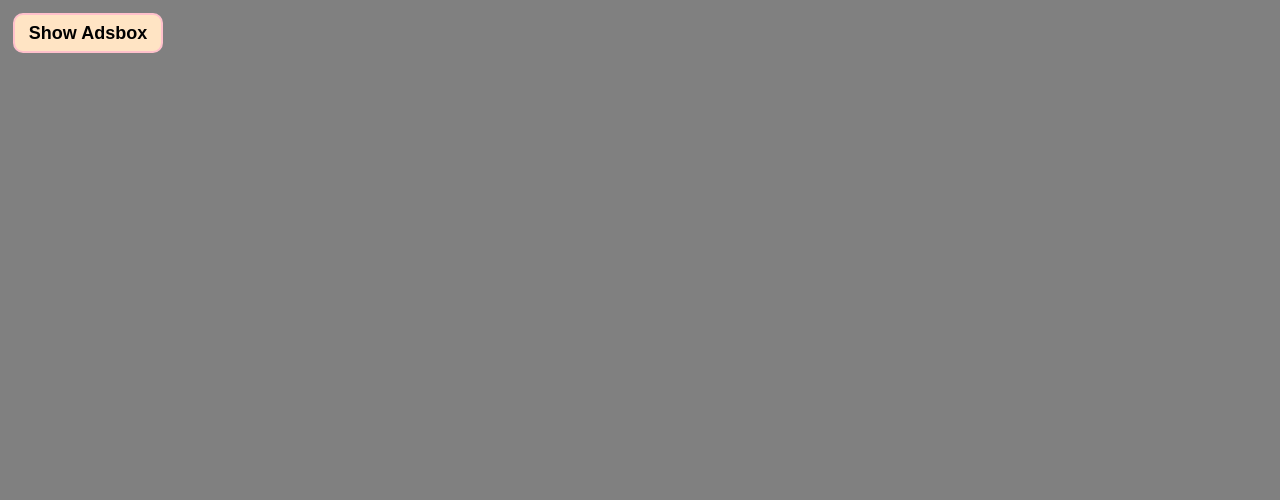
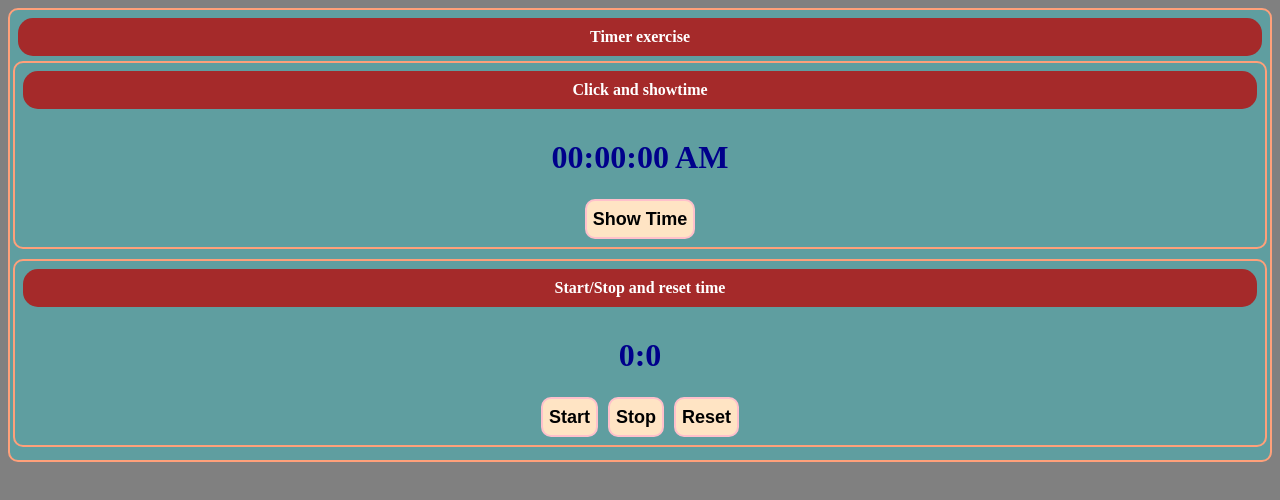
Before and after one commit to dpateireya/reactrepo, a React (Create React App) app: page / in a window 1280 px wide. Shown: the top 500 px of the page. Built offline with nearby package versions, Linux system fonts and the light colour scheme.

Commit message:
add timer file
this is program of time by setinterval()  and use hook

```diff
--- a/src/App.js
+++ b/src/App.js
@@ -1,10 +1,10 @@
 import "./App.css";
-import Showads from "./showads/Showads";
+import Timer from "./timer/Timer";
 
 function App() {
   return (
     <>
-      <Showads />
+      <Timer />
     </>
   );
 }
--- a/src/index.js
+++ b/src/index.js
@@ -1,5 +1,9 @@
-import React from 'react';
-import ReactDom from 'react-dom';
-import App from './App';
+import React from "react";
+import App from "./App";
+import ReactDOM from "react-dom/client";
 
-ReactDom.render(<App />, document.getElementById('root'));
+// import ReactDom from "react-dom";
+// ReactDom.render(<App />, document.getElementById("root"));
+
+const root = ReactDOM.createRoot(document.getElementById("root"));
+root.render(<App />);
--- /dev/null
+++ b/src/timer/Timer.css
@@ -0,0 +1,40 @@
+.timer_form_style {
+  padding: 3px;
+  border-radius: 10px;
+  border-style: solid;
+  border-width: 2px;
+  border-color: lightsalmon;
+  background-color: cadetblue;
+  text-align: center;
+  margin-bottom: 10px;
+}
+.timer_textbox_style {
+  height: 30px;
+  width: 250px;
+  margin: 3px;
+  border-radius: 10px;
+  border-style: solid;
+  border-width: 2px;
+  border-color: brown;
+}
+
+.timer_label_style {
+  height: 25px;
+  font-weight: bolder;
+  color: darkblue;
+  text-align: center;
+  margin: 30px 0;
+  font-size: xx-large;
+}
+
+.timer_button_style {
+  height: 40px;
+  font-size: large;
+  margin: 5px;
+  font-weight: bolder;
+  border-radius: 10px;
+  border-style: solid;
+  border-width: 2px;
+  border-color: pink;
+  background-color: bisque;
+}
--- /dev/null
+++ b/src/timer/Timer.js
@@ -0,0 +1,78 @@
+import "./Timer.css";
+import Heading from "../adsbox/heading/Heading";
+import { useState } from "react";
+const inittime = "00:00:00 AM";
+let IsTimeron = true;
+function Timer() {
+  const [showtime, setShowtime] = useState(inittime);
+  const [counttime, setCounttime] = useState(0);
+
+  function startTimesub() {
+    if (IsTimeron) {
+      window.mytimer = setInterval(() => {
+        setCounttime((vartime) => vartime + 1);
+        IsTimeron = false;
+      }, 1000);
+    }
+  }
+
+  function stopTimesub() {
+    clearInterval(window.mytimer);
+    IsTimeron = true;
+  }
+  function resetTimesub() {
+    stopTimesub();
+    setCounttime(0);
+  }
+
+  function showTimesub() {
+    let dt = new Date().toLocaleTimeString();
+    setShowtime(dt.toString());
+  }
+
+  return (
+    <>
+      <div className="timer_form_style">
+        <div>
+          <Heading head="Timer exercise" />
+        </div>
+        <div className="timer_form_style">
+          <div>
+            <Heading head="Click and showtime" />
+          </div>
+          <div className="timer_label_style">
+            <label> {showtime}</label>
+          </div>
+          <div>
+            <button onClick={showTimesub} className="timer_button_style">
+              Show Time
+            </button>
+          </div>
+        </div>
+        <div className="timer_form_style">
+          <div>
+            <Heading head="Start/Stop and reset time" />
+          </div>
+          <div className="timer_label_style">
+            <label>
+              {(counttime / 60).toFixed()}:{counttime % 60}
+            </label>
+          </div>
+          <div>
+            <button onClick={startTimesub} className="timer_button_style">
+              Start
+            </button>
+            <button onClick={stopTimesub} className="timer_button_style">
+              Stop
+            </button>
+            <button onClick={resetTimesub} className="timer_button_style">
+              Reset
+            </button>
+          </div>
+        </div>
+      </div>
+    </>
+  );
+}
+
+export default Timer;
```
